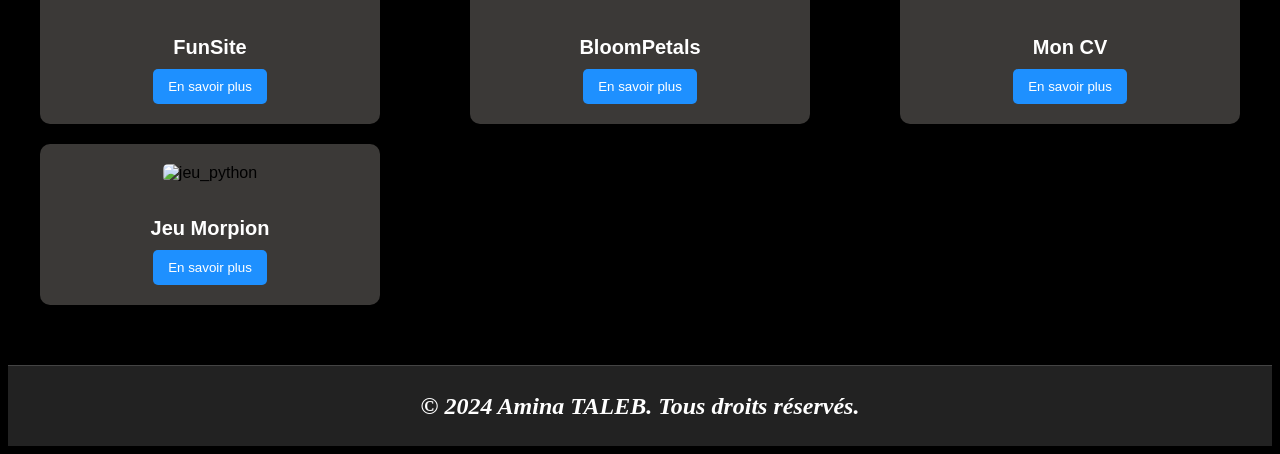
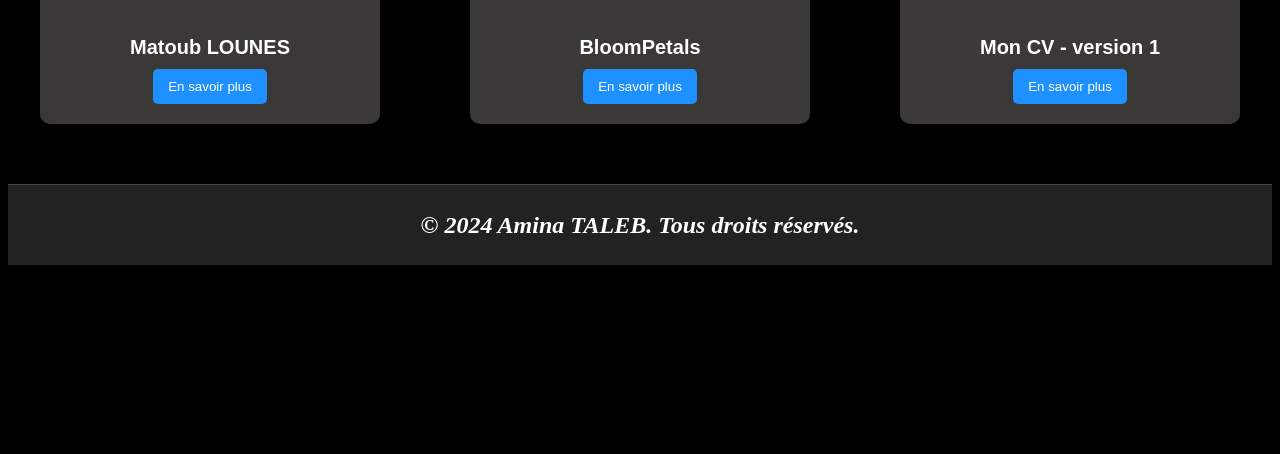
Before and after one commit to amina-taleb/Mon-Portfolio, a plain HTML site: page index.html in a window 1280 px wide. Shown: the part 1690-2144 px from the top of the page. After the commit the page ends 1963 px from the top, so only its background shows below. Drawn offline with Linux system fonts and the light colour scheme.

Commit message:
Update index.html

```diff
--- a/index.html
+++ b/index.html
@@ -72,7 +72,7 @@
         <div class="Mes_projets">
             <div class="project">
                 <img src="images/projet1.jpg" alt="Le Rebelle : Matoub LOUNES" class="projet1">
-                <h3>FunSite</h3>
+                <h3>Matoub LOUNES </h3>
                 <a href="https://amina-taleb.github.io/FanSite/" target="_blank"><button>En savoir plus</button></a>
             </div>
             <div class="project">
@@ -82,13 +82,8 @@
             </div>
             <div class="project">
                 <img src="images/projet3.png" alt="Mon CV - V1" class="projet3">
-                <h3>Mon CV</h3>
+                <h3>Mon CV - version 1</h3>
                 <a href="projet3.html"><button>En savoir plus</button></a>
-            </div>
-            <div class="project">
-                <img src="" alt="jeu_python" class="projet4">
-                <h3>Jeu Morpion</h3>
-                <a href=""><button>En savoir plus</button></a>
             </div>
         </div>
     </section>
```
